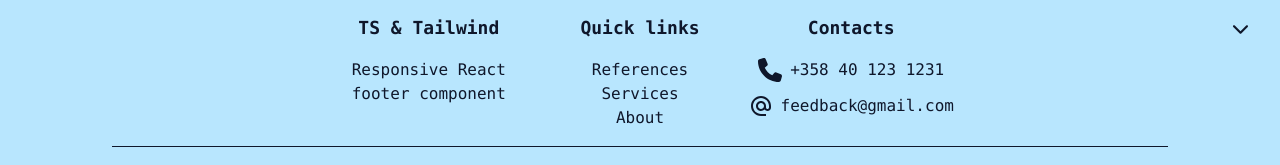
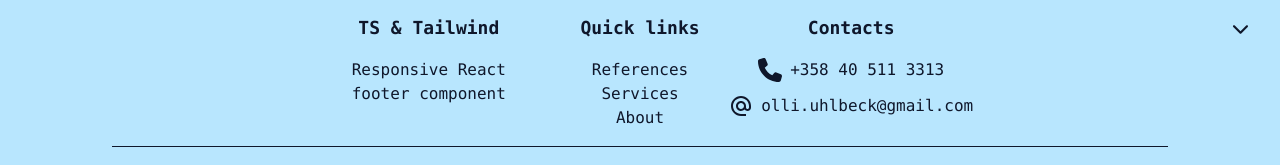
Before and after one commit to olliuhlbeck/sky-listings, a React (Vite) app in the folder frontend/: page / in a window 1280 px wide. Shown: the part 597-762 px from the top of the page. Built offline with nearby package versions, Linux system fonts and the light colour scheme.

Commit message:
set real contact info

```diff
--- a/frontend/src/components/FooterComponents/Footer.tsx
+++ b/frontend/src/components/FooterComponents/Footer.tsx
@@ -47,13 +47,13 @@ const Footer: React.FC<FooterProps> = ({ footerVisible, setFooterVisible }) => {
                 <li className='flex gap-2 hover:underline '>
                   <IconComponent icon={FaPhone} />
                   <a href='' className='hover:underline '>
-                    +358 40 123 1231
+                    +358 40 511 3313
                   </a>
                 </li>
                 <li className='flex gap-2 hover:underline '>
                   <IconComponent icon={MdAlternateEmail} />
                   <a href='' className='hover:underline'>
-                    feedback@gmail.com
+                    olli.uhlbeck@gmail.com
                   </a>
                 </li>
               </ul>
```
